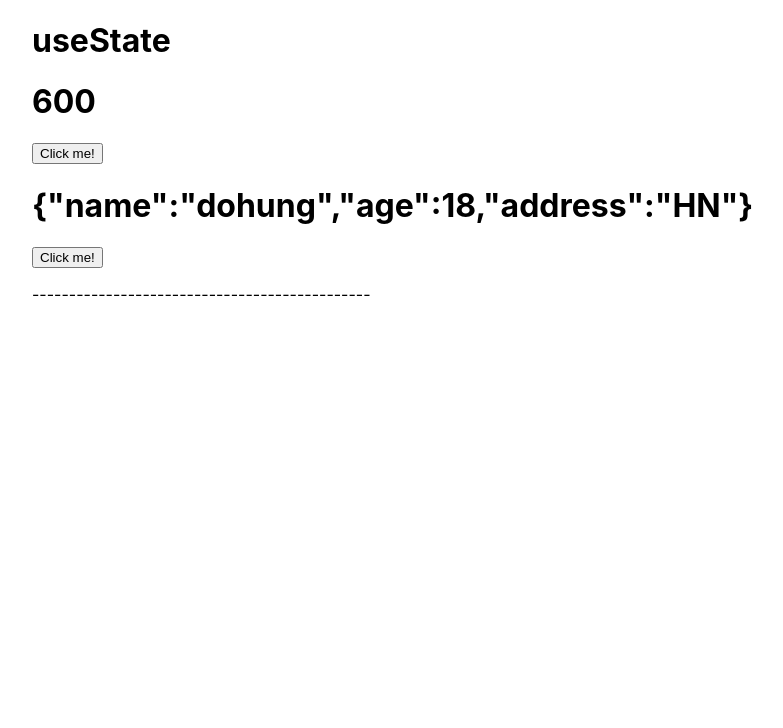
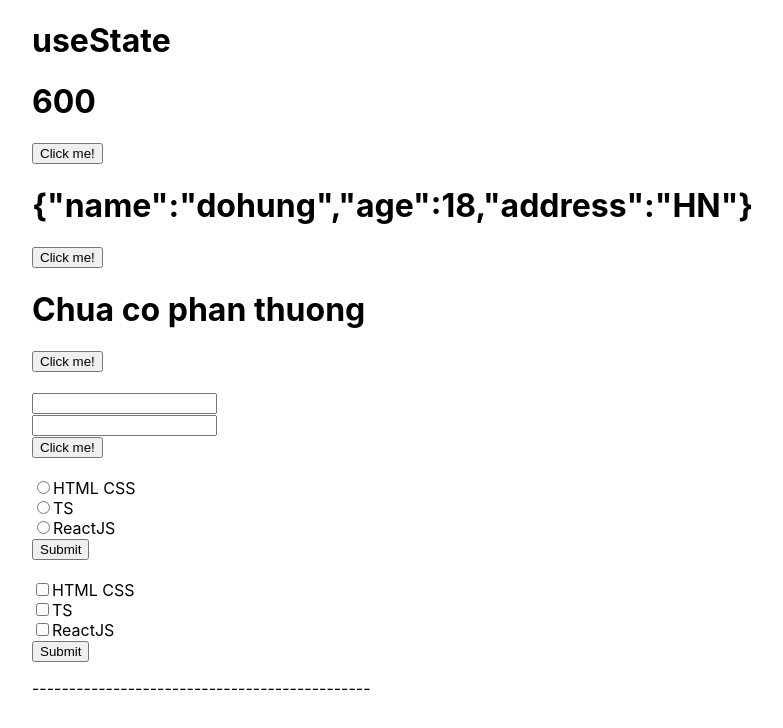
Before and after one commit to dvhuzg/reactjs-typescript, a React (Create React App) app in the folder hook/: page / in a window 1280 px wide. Shown: the top 728 px of the page, without its empty margins (128-911 px from the left). Built offline with nearby package versions, Linux system fonts and the light colour scheme.

Commit message:
update useState

```diff
--- a/hook/src/Excersise/_useState.tsx
+++ b/hook/src/Excersise/_useState.tsx
@@ -31,10 +31,67 @@ const _useState = () => {
     address: "HN",
   });
 
-  const handleChangeInfo = () => {
+  const handleChangeInfo = (): void => {
     setInfo({
       ...info,
       bio: "helo",
+    });
+  };
+  //--------------Gift---------------------
+
+  const giftList: string[] = ["iPhone 14 Pro Max", "Huracan", "Nokia 1280"];
+  const [gift, setGift] = useState("");
+
+  const handleGift = (): void => {
+    const index = Math.floor(Math.random() * giftList.length);
+    setGift(giftList[index]);
+  };
+
+  //--------------Get Value Form---------------------
+
+  const [name, setName] = useState<string>("");
+  const [email, setEmail] = useState<string>("");
+  const submitForm = (): void => {
+    console.log(name, email);
+  };
+  //--------------Radio Button---------------------
+  interface implCourse {
+    id?: number;
+    name?: string;
+  }
+
+  const Course_radio: implCourse[] = [
+    {
+      id: 1,
+      name: "HTML CSS",
+    },
+    {
+      id: 2,
+      name: "TS",
+    },
+    {
+      id: 3,
+      name: "ReactJS",
+    },
+  ];
+
+  const [checked, setChecked] = useState<number>();
+  const handleRadio = (): void => {
+    console.log(checked);
+  };
+
+  //--------------Checkbox Button---------------------
+
+  const [checkbox, setCheckbox] = useState<number[]>([]);
+  console.log(checkbox);
+  const handleCheckbox = (id: number) => {
+    setCheckbox((prev) => {
+      const isCheck = checkbox.includes(id);
+      if (isCheck) {
+        return checkbox.filter((item) => item != id);
+      } else {
+        return [...prev, id];
+      }
     });
   };
 
@@ -44,8 +101,78 @@ const _useState = () => {
       <button onClick={onSubmit}>Click me!</button>
 
       <br />
+
       <h1>{JSON.stringify(info)}</h1>
       <button onClick={handleChangeInfo}>Click me!</button>
+
+      <br />
+
+      <h1>{gift || "Chua co phan thuong"}</h1>
+      <button onClick={handleGift}>Click me!</button>
+
+      <br />
+      <br />
+
+      <input
+        type="text"
+        name="name"
+        id="name"
+        onChange={(e) => {
+          setName(e.target.value);
+        }}
+      />
+      <br />
+      <input
+        type="text"
+        name="email"
+        id="email"
+        onChange={(e) => {
+          setEmail(e.target.value);
+        }}
+      />
+      <br />
+      <button onClick={submitForm}>Click me!</button>
+      <br />
+      <br />
+
+      {Course_radio.map((course) => {
+        return (
+          <div key={course.id}>
+            <input
+              type="radio"
+              checked={checked === course.id} //doan trong nay tra ra true false nhe.
+              onChange={() => {
+                setChecked(course.id);
+              }}
+            />
+            {course.name}
+          </div>
+        );
+      })}
+      <button type="submit" onClick={handleRadio}>
+        Submit
+      </button>
+
+      <br />
+      <br />
+
+      <span>
+        {Course_radio.map((course) => {
+          return (
+            <div key={course.id}>
+              <input
+                type="checkbox"
+                checked={checkbox.includes(course.id)}
+                onChange={() => {
+                  handleCheckbox(course.id);
+                }}
+              />
+              {course.name}
+            </div>
+          );
+        })}
+        <button type="submit">Submit</button>
+      </span>
     </div>
   );
 };
```
